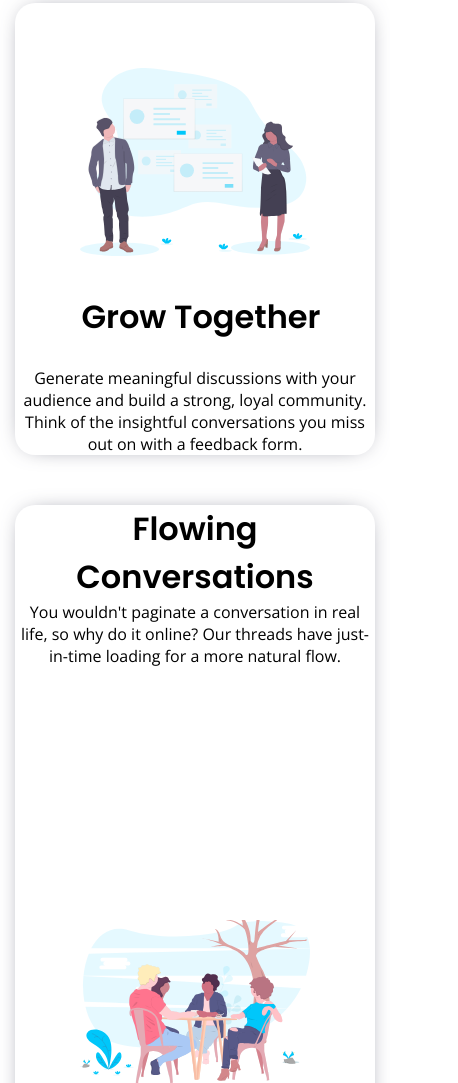
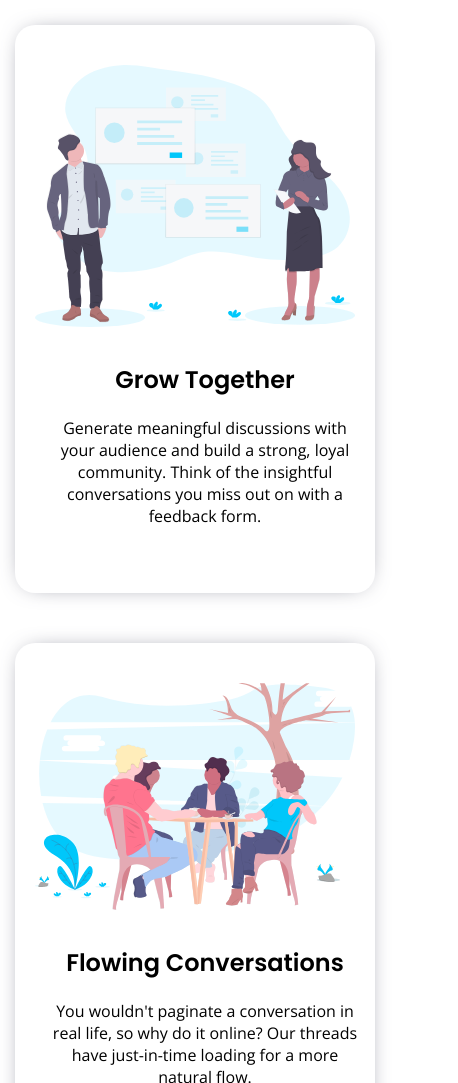
Before and after one commit to XTroleX/18.03.2024, a plain HTML site: page index.html in a window 390 px wide. Shown: the part 917-2000 px from the top of the page, 458 px wide, since content can reach past the window. Drawn offline with nearby package versions, Linux system fonts and the light colour scheme; files whose address does not match are found by name.

Commit message:
aktualizacja3

```diff
--- a/index.html
+++ b/index.html
@@ -31,10 +31,10 @@
           <h1 class="poppins">Build The Community Your Fans Will Love</h1>
           <p>Huddle re-imagines the way we build communities. You have a voice, but so does your audience.
             Create connections with your users as you engage in genuine discussion. </p>
-
             <div class="hero_left_button_wrapper">
-              <button>Get Started For Free</button>
+                <button>Get Started For Free</button>
             </div>
+           s
         </div>
         <div class="hero_right">
             <img src="illustration-mockups.svg" alt="">
@@ -43,7 +43,7 @@
     </section>
   </header>
 
-  <main >
+  <main>
     <section>
       <article>
         <div class="article_left">
@@ -80,7 +80,7 @@
     </section>
   </main>
 
-  <footer class="d-none">
+  <footer >
     <div class="footer">
       <div class="floating_wrapper">
         <div class="floating">
@@ -168,5 +168,3 @@
     </p>
   </footer>
 -->
-
-</body>
--- a/style.css
+++ b/style.css
@@ -1,3 +1,4 @@
+
 @import url('https://fonts.googleapis.com/css2?family=Poppins:wght@600&display=swap');
 @import url('https://fonts.googleapis.com/css2?family=Open+Sans:ital,wght@0,300..800;1,300..800&display=swap');
 
@@ -288,61 +289,69 @@
         justify-content: center;
         padding: 30px 0 ;
     }
+    article{
+        display: flex;
+        flex-direction:column-reverse ;
+        padding: 40px 20px 40px 20px;
+    }
+
     .article_left{
         width: 100%;
-       padding: 0;
+        padding: 10px;
+    }
+    .article_left p{
+        font-size: 1rem;
+        padding-right: 0;
+        text-align: center;
+    }
+    .article_left h2{
+        font-size: 1.5rem;
+        text-align: center;
     }
 
-    .article_right {
-        margin: 0 auto;
-        padding: 65px;
-        height: 150px;
-        width: auto;
+    .article_right{
+        width: 100%;
+    }
+    .reverse {
+        flex-direction: column-reverse;
+    }
+    .reverse .article_left p,
+    .reverse .article_left h2 {
+        padding-right: 0;
+        padding-left: 0;
     }
 
+    .footer{
+        width: 100%;
 
-    .article_left p {
-        font-size:1rem ;
-
-        text-align: center;
-        margin: 0;
-        padding: 0;
-        margin: 0 auto;
-    }
-    article{
-        display: flex;
-        flex-direction: column-reverse;
-        padding: 0;
-    }
-    article .reverse{
-        display: flex;
 
     }
-    .article_left h2{
-        margin-top: 10px;
-        margin-left: 60px;
-        text-align: center;
-        width: 70%;
+    .floating button{
+        padding: 20px 50px 20px 50px;
     }
+    .floating{
+        width: 80%;
+    }
+    .col_1{
+        display: flex;
+        flex-direction: row;
 
-    .reverse {
+
+    }
+    .col_2{
         display: flex;
+        flex-direction: row;
+    }
+    .col_3{
+        display: flex;
+        flex-direction: row;
+    }
+    .footer_all{
         flex-direction: column;
     }
-
-   .reverse .article_left {
-    width: 100%;
-    height: 350px;
-   }
-   .reverse .article_left p{
-    text-align: center;
-    padding: 0;
-    margin: 0;
-   }
-
-   .reverse .article_left h2{
-    text-align: center;
-    padding: 0;
-    margin: 0 auto;
-   }
+    .logo_wrapper{
+        width: 40%;
+        margin-top: 80px;
+        padding: 10px;
+    }
 }
```
